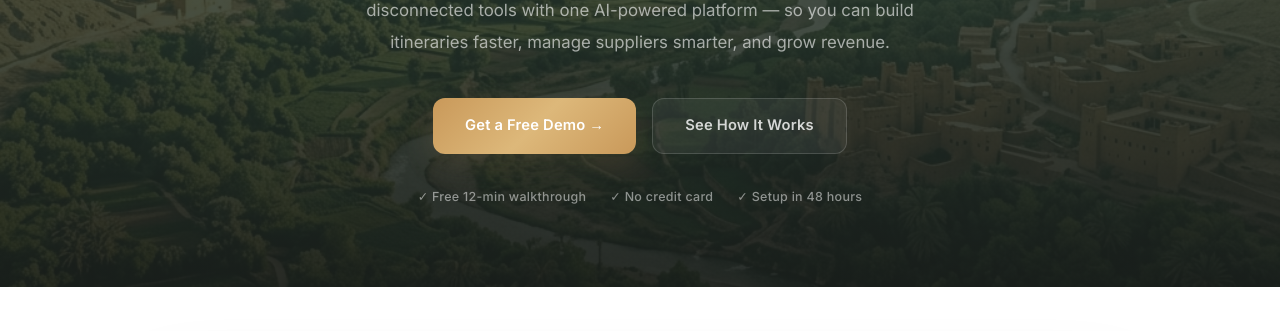
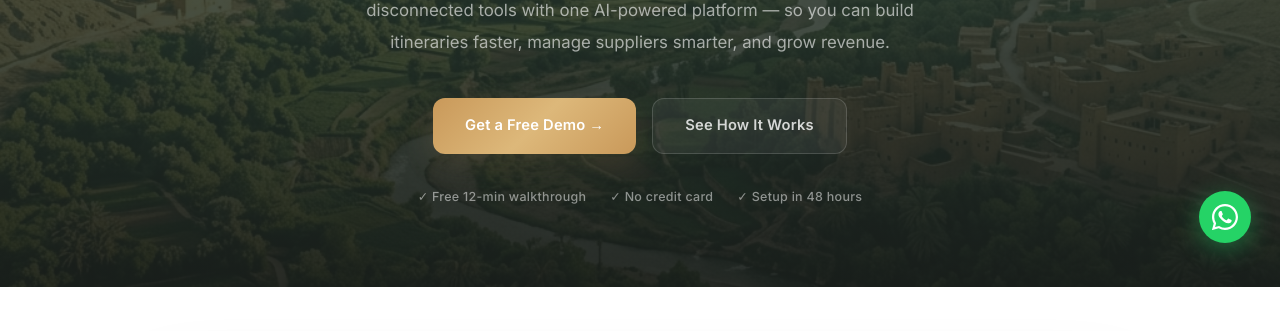
Before and after one commit to oubellahassan/tourpilot-ai-website, a plain HTML site: page index.html in a window 1280 px wide. Shown: the part 469-800 px from the top of the page. Drawn offline with nearby package versions, Linux system fonts and the light colour scheme.

Commit message:
feat: add WhatsApp button above Tawk.to - dual contact options

```diff
--- a/index.html
+++ b/index.html
@@ -625,6 +625,11 @@ s0.parentNode.insertBefore(s1,s0);
 </script>
 <!--End of Tawk.to Script-->
 
+<!-- FLOATING WHATSAPP BUTTON (above Tawk.to) -->
+<a href="https://wa.me/212662097018?text=Hi%20Hassan%2C%20I%27d%20like%20to%20learn%20more%20about%20TourPilot%20AI" target="_blank" class="whatsapp-float" aria-label="Chat on WhatsApp">
+  <svg viewBox="0 0 32 32" width="26" height="26" fill="#fff"><path d="M16.004 0C7.164 0 .004 7.16.004 16c0 2.82.736 5.572 2.132 8l-2.236 8.164 8.372-2.196A15.93 15.93 0 0016.004 32C24.844 32 32 24.84 32 16S24.844 0 16.004 0zm0 29.252a13.21 13.21 0 01-6.744-1.848l-.484-.288-5.016 1.316 1.34-4.892-.316-.5A13.18 13.18 0 012.756 16c0-7.304 5.944-13.248 13.248-13.248S29.248 8.696 29.248 16s-5.94 13.252-13.244 13.252zm7.264-9.924c-.4-.2-2.36-1.164-2.728-1.296-.364-.136-.632-.2-.896.2-.268.396-1.032 1.296-1.264 1.564-.232.264-.464.3-.864.1-.396-.2-1.676-.616-3.196-1.968-1.18-1.052-1.98-2.352-2.212-2.748-.232-.4-.024-.616.176-.816.18-.18.396-.464.596-.696.2-.232.264-.4.396-.664.132-.268.068-.496-.032-.696-.1-.2-.896-2.16-1.228-2.96-.324-.776-.652-.672-.896-.684l-.764-.012c-.264 0-.696.1-1.06.496-.364.396-1.396 1.364-1.396 3.328s1.428 3.86 1.628 4.124c.2.268 2.812 4.292 6.816 6.016.952.412 1.696.656 2.276.84.956.304 1.824.26 2.512.16.768-.116 2.36-.964 2.692-1.896.332-.932.332-1.732.232-1.896-.1-.168-.364-.268-.764-.464z"/></svg>
+</a>
+
 <!-- MOBILE STICKY CTA -->
 <div class="mobile-sticky-cta" id="mobileCta">
   <a href="#contact" class="btn btn-primary" style="width:100%;justify-content:center;padding:.75rem;">Get Your Free Demo →</a>
--- a/styles.css
+++ b/styles.css
@@ -251,7 +251,7 @@ section{padding:7rem 0;position:relative}
 .email-btn:hover{border-color:var(--gold);color:var(--gold-dark);transform:translateY(-2px)}
 
 /* FLOATING WHATSAPP */
-.whatsapp-float{position:fixed;bottom:2rem;right:2rem;z-index:90;width:60px;height:60px;background:#25D366;border-radius:50%;display:flex;align-items:center;justify-content:center;box-shadow:0 6px 24px rgba(37,211,102,.4);transition:all .3s;text-decoration:none}
+.whatsapp-float{position:fixed;bottom:5.5rem;right:1.8rem;z-index:90;width:52px;height:52px;background:#25D366;border-radius:50%;display:flex;align-items:center;justify-content:center;box-shadow:0 6px 24px rgba(37,211,102,.4);transition:all .3s;text-decoration:none}
 .whatsapp-float:hover{transform:scale(1.1);box-shadow:0 8px 32px rgba(37,211,102,.5)}
 
 /* MOBILE STICKY CTA */
```
